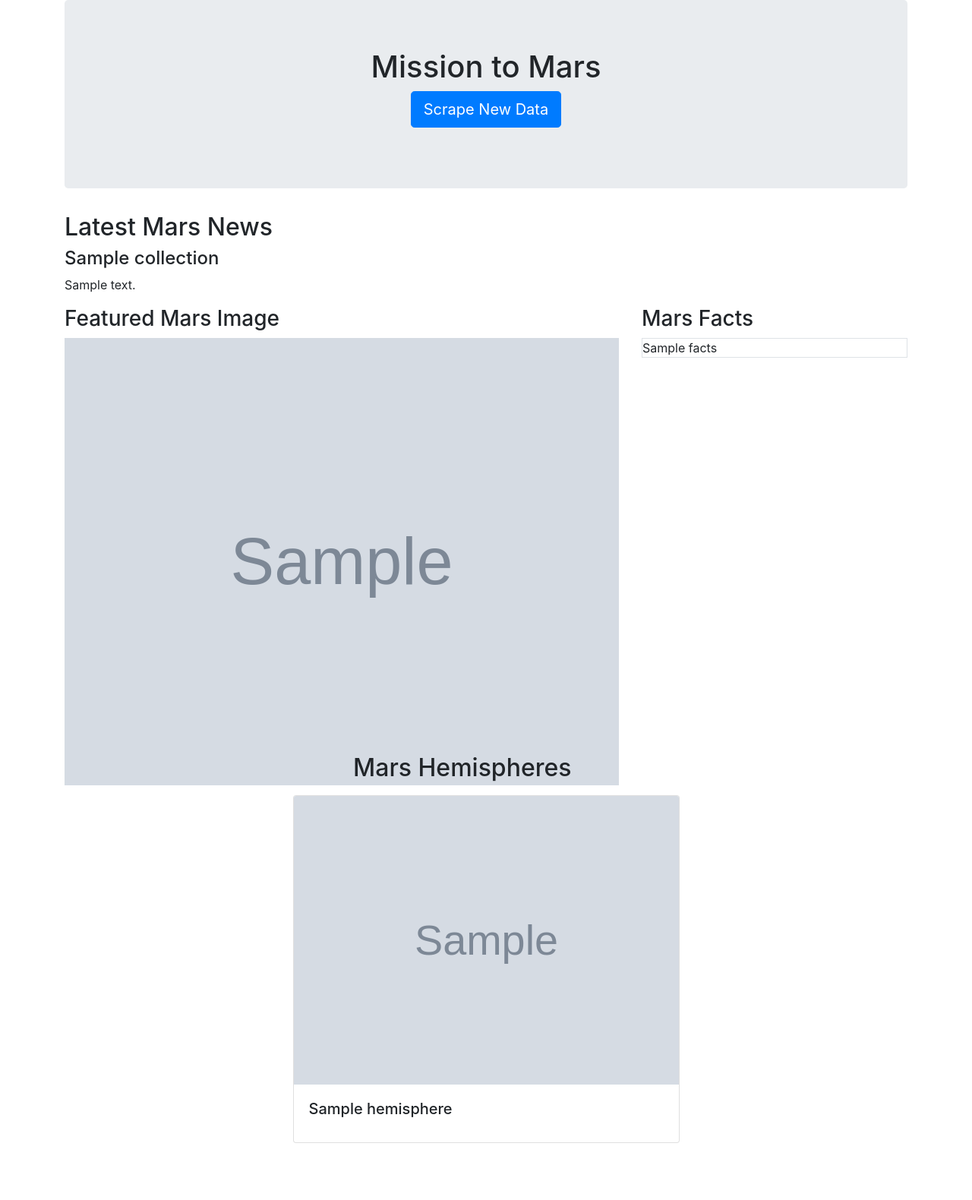
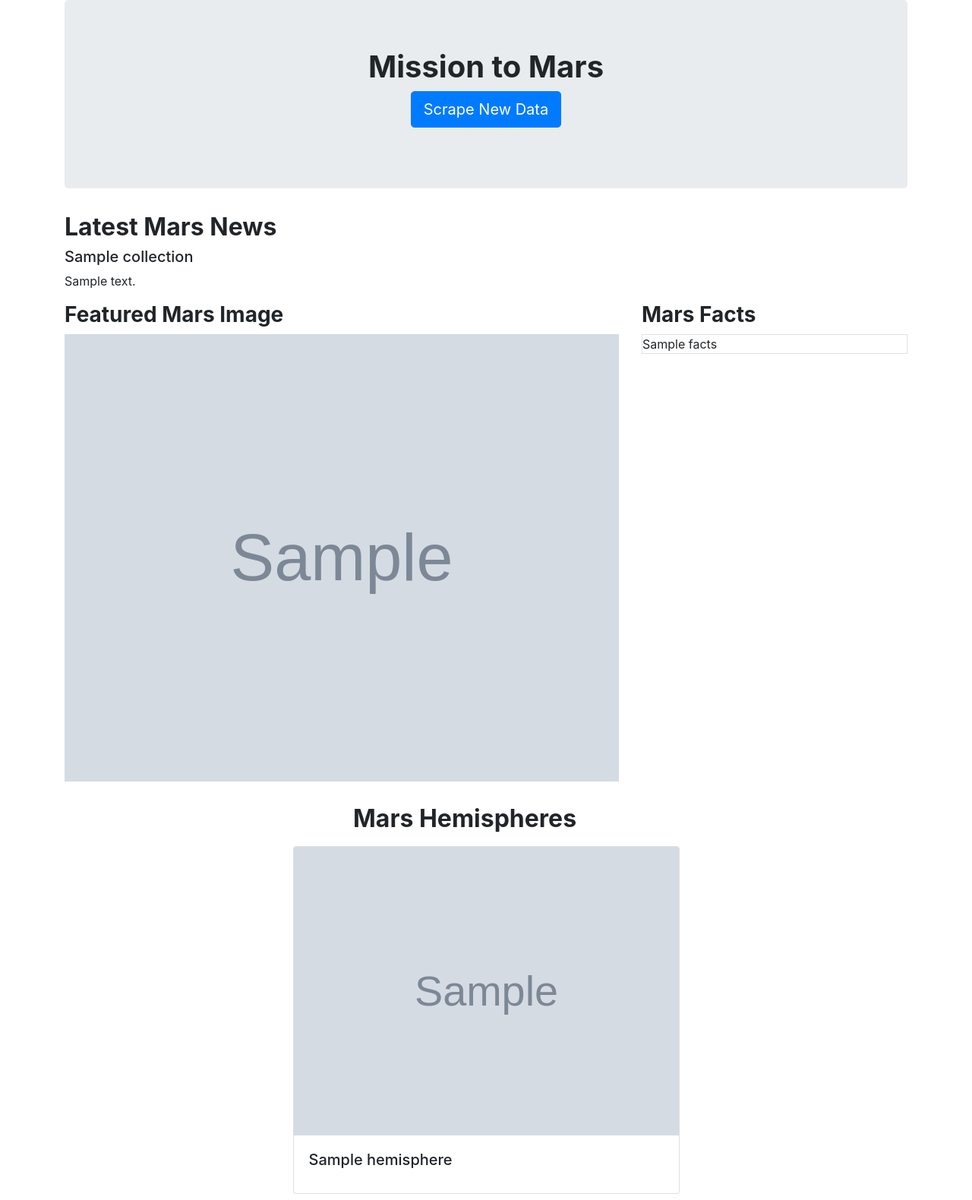
Before and after one commit to nicksullivan21/web-scraping-challenge, a Flask app: page / in a window 1280 px wide. Shown: the whole page at 76% size. Before the commit the page ends 1505 px from the top, so only its background shows below. Run offline with Flask 2, Linux system fonts and the light colour scheme; grey boxes marked "Sample" are stand-in pictures; a database or web service that is not in the repository returns one stand-in record (values such as "Sample title"); some libraries are stand-ins or nearby versions.

Commit message:
Finished code

```diff
--- a/templates/index.html
+++ b/templates/index.html
@@ -13,20 +13,20 @@
     <div class="container">
 
         <div class="jumbotron text-center">
-            <h1>Mission to Mars</h1>
+            <h1 class="font-weight-bold">Mission to Mars</h1>
             <p><a class="btn btn-primary btn-lg" href="/scrape" role="button">Scrape New Data</a></p>
         </div>
 
         <!-- Mars News -->
         <div class="row">
             <div class="col-md-12">
-                <h2>Latest Mars News</h2>
+                <h2 class="font-weight-bold">Latest Mars News</h2>
             </div>
         </div>
 
         <div class="row">
             <div class="col-md-12">
-                <h4>{{mars_info.newsTitle}}</h4>
+                <h5>{{mars_info.newsTitle}}</h5>
                 <p>{{mars_info.newsText}}</p>
             </div>
         </div>
@@ -34,28 +34,32 @@
         <!-- Featured Mars Image -->
         <div class="row">
             <div class="col-md-8">
-                <h3 class="font-weightbold">Featured Mars Image</h3>
+                <h3 class="font-weight-bold">Featured Mars Image</h3>
                 <img src="{{mars_info.featured_image_url}}" class="w-100 h-100 img-fluid" alt="Featured Mars Image">
             </div>
 
             <!-- Mars Facts -->
             <div class="col-md-4">
-                <h3>Mars Facts</h3>
+                <h3 class="font-weight-bold">Mars Facts</h3>
                 <div class="table table-bordered table-sm table-responsive">
                 {{mars_info.facts | safe}}
                 </div>
             </div>
         </div>
 
+        <br>
+        <br>
+        <br>
+
         <!-- Mars Hemispheres -->
         <div class="row">
             <div class ="col-md-8 offset-4">
-                <h2 class="align-items-center">Mars Hemispheres</h2>
+                <h2 class="font-weight-bold" class="align-items-center">Mars Hemispheres</h2>
             </div>
         </div>
         <div class="container">
             <div class="row justify-content-around">
-                {% for hemisphere in mars_info.four_hemispheres %}
+                {% for hemisphere in mars_info.hemisphere_images %}
                 <div class="col-md-6">
                     <div class="card m-2">
                         <img class="card-img-top img-fluid" src="{{hemisphere.img_url}}" alt="Mars Hemisphere">
```
